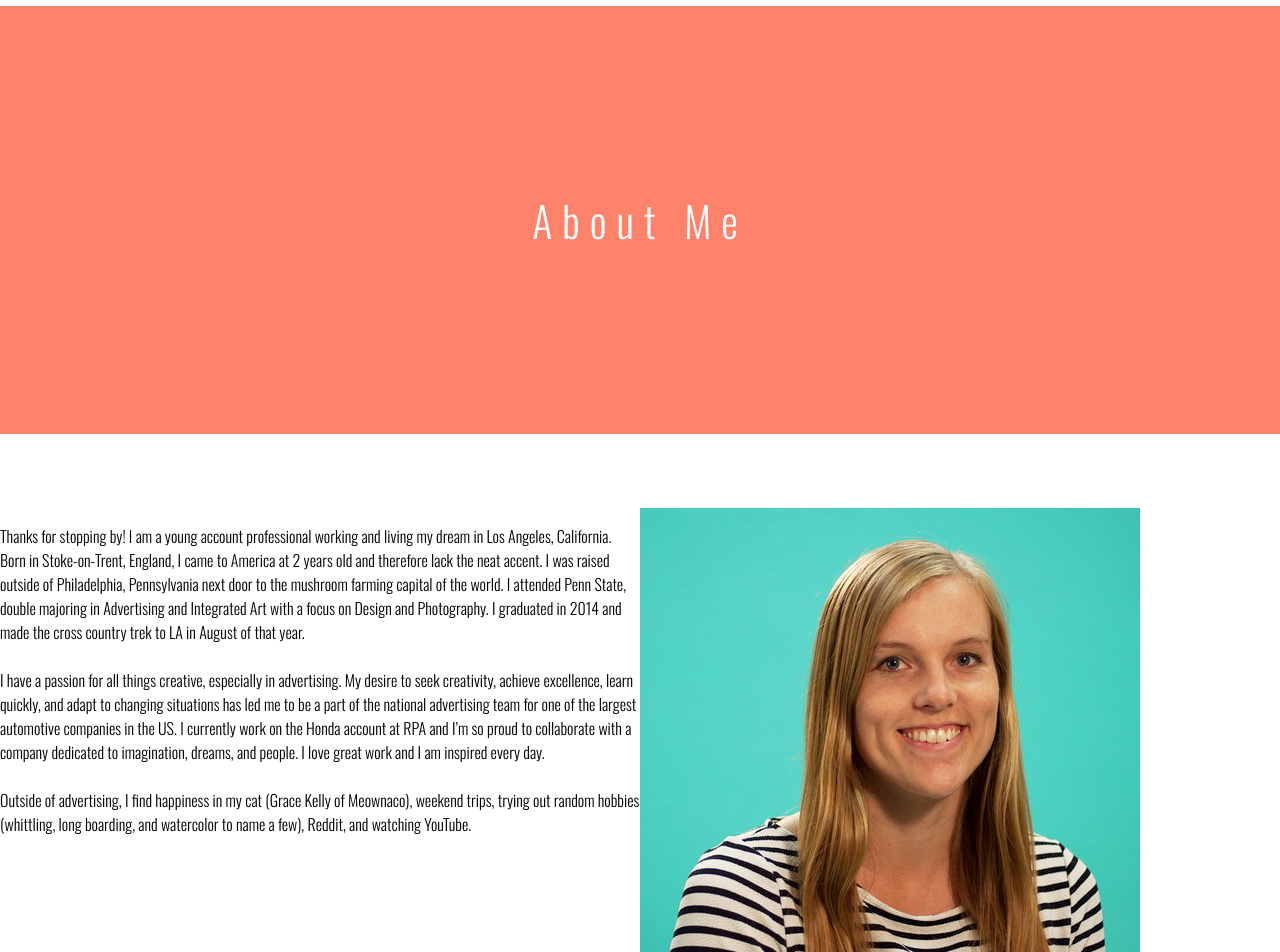
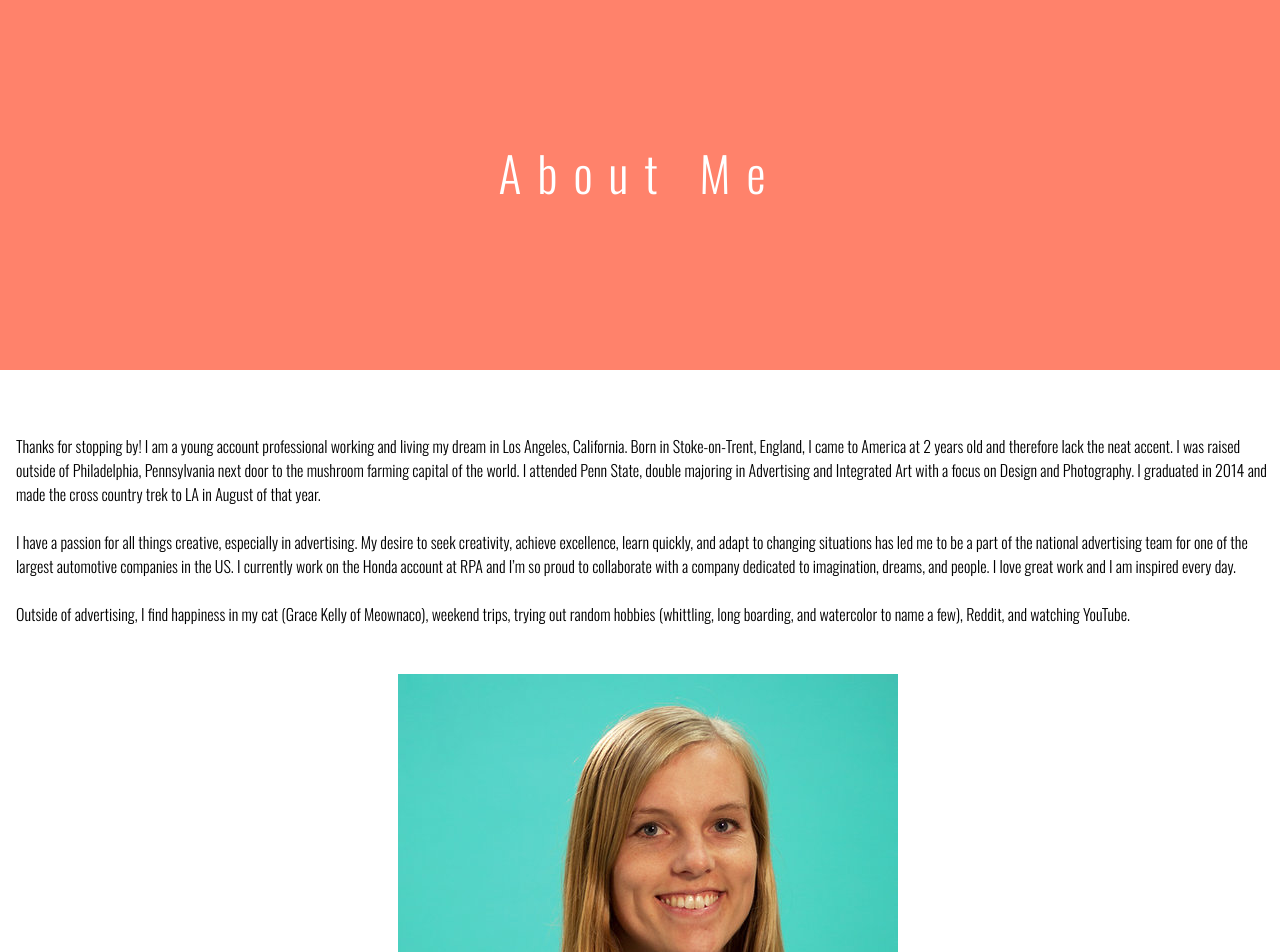
Before and after one commit to niralpokal/ecartwright, an Angular app: page / in a window 1280 px wide. Shown: the part 2380-3332 px from the top of the page. Built offline with nearby package versions, Linux system fonts and the light colour scheme; a web font is replaced by a local one.

Commit message:
Updated about me css and flexbox.

```diff
--- a/src/app/components/home/home-about-me.component.scss
+++ b/src/app/components/home/home-about-me.component.scss
@@ -1,6 +1,9 @@
-.container {
-    padding: 64px 16px;
-}
+h3 { font-size: 2rem; }
+p { font-size: 1rem; }
+.font { font-weight: 500; }
+.overlay { opacity: .8; }
+.white-space { white-space: nowrap; }
+.padding { padding: 1rem 1.5rem; }
 
 .content {
     max-width: 980px;
@@ -8,9 +11,6 @@
 }
 .center {
     text-align: center;
-}
-.font {
-    font-weight: 500;
 }
 
 .img {
@@ -21,20 +21,13 @@
     display: block;
     margin: 0 auto;
 }
-h3 {
-    font-size: 2rem;
-}
-p {
-    font-size: 1rem;
-}
 
 .container {
     position: relative;
-    margin: 64px 0;
+    margin: 2rem 0;
+    padding: 3em 1rem;
 }
-.overlay {
-    opacity: .8;
-}
+
 .parallex {
     min-height: 300px;
     background-attachment: fixed;
@@ -49,39 +42,40 @@ p {
     left: 50%;
     transform: translate(-50%, -50%);
 }
-.white-space {
-    white-space: nowrap;
-}
 
 .black {
     color: white;
     text-align: center;
 }
-.padding {
-    padding: 12px 24px;
-}
+
 .large-center-text {
-    font-size: 42px;
-    letter-spacing: 10px;
+    font-size: 3rem;
+    letter-spacing: 1rem;
 }
 .flex-container-row {
     display: flex;
     flex-flow: row wrap;
     padding: 0 0 0 0;
-    margin: 0 0 25px 0;
+    margin: 0 0 1rem 0;
+    flex:1;
 }
-.flex-container-col{
+.flex-container-col {
     display: flex;
     flex-flow: column;
-    padding: 0 0 0 0;
-    margin: 0 0 25px 0;
+    padding: 0 0 0 1rem;
+    margin: 0 0 1rem 0;
+    flex:1;
+    justify-content: center;
+    align-items: center;
 }
-.flex-item{
-    margin-top: 10px;
+
+.flex-item {  margin-top: 1rem; }
+.link-container{ text-align: center; }
+
+$break-large: 1320px;
+
+.flex-container-row {
+    @media screen and (max-width:$break-large) {
+        flex-flow: column;
+    }
 }
-.width-50 {
-    max-width: 50%;
-}
-.link-container{
-    text-align: center;
-}
--- a/src/app/components/home/home-about-me.component.ts
+++ b/src/app/components/home/home-about-me.component.ts
@@ -10,20 +10,20 @@ import { Component } from '@angular/core';
         </div>
     </div>
     <div class="flex-container-row">
-        <div class="flex-container-col width-50">
+        <div class="flex-container-col">
             <div class="flex-item">
-                <p style="white-space:pre-line">
+                <p style="white-space:pre-line;">
                    {{intro}}
                 <p>
             </div>
         </div>
-        <div class="flex-container-col width-50">
+        <div class="flex-container-col candid">
             <div class="flex-item">
                 <img class="img img-center" src="../../../assets/profile.jpg" height="400">
             </div>
         </div>
     </div>
-    <div class="flex-container">
+    <div class="flex-container-col">
         <div class="flex-item">
             <div class="link-container">
                 <p>Email: </p>
```
